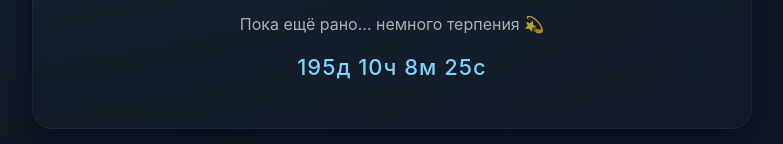
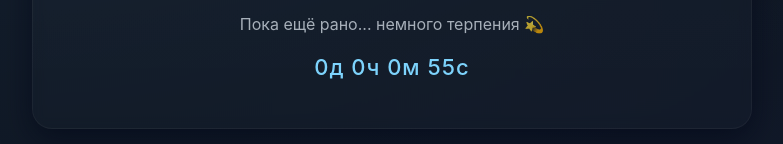
Before and after one commit to Famer-0/Open-me, a plain HTML site: page index.html in a window 1280 px wide. Shown: the part 393-537 px from the top of the page, without its empty margins (248-1031 px from the left). Drawn offline with Linux system fonts and the light colour scheme.

Commit message:
Измените целевую дату обратного отсчета на текущее время плюс одна минута
Updated target date for countdown to one minute from now.

```diff
--- a/index.html
+++ b/index.html
@@ -93,7 +93,7 @@
   <!-- ========================  СКРИПТ  ======================== -->
   <script>
     // Устанавливаем целевую дату — 30 апреля 2026, 00:00
-    const targetDate = new Date("2026-04-30T00:00:00");
+    const targetDate = new Date(Date.now() + 60 * 1000);
 
     const mainText = document.getElementById("mainText");
     const countdown = document.getElementById("countdown");
```
